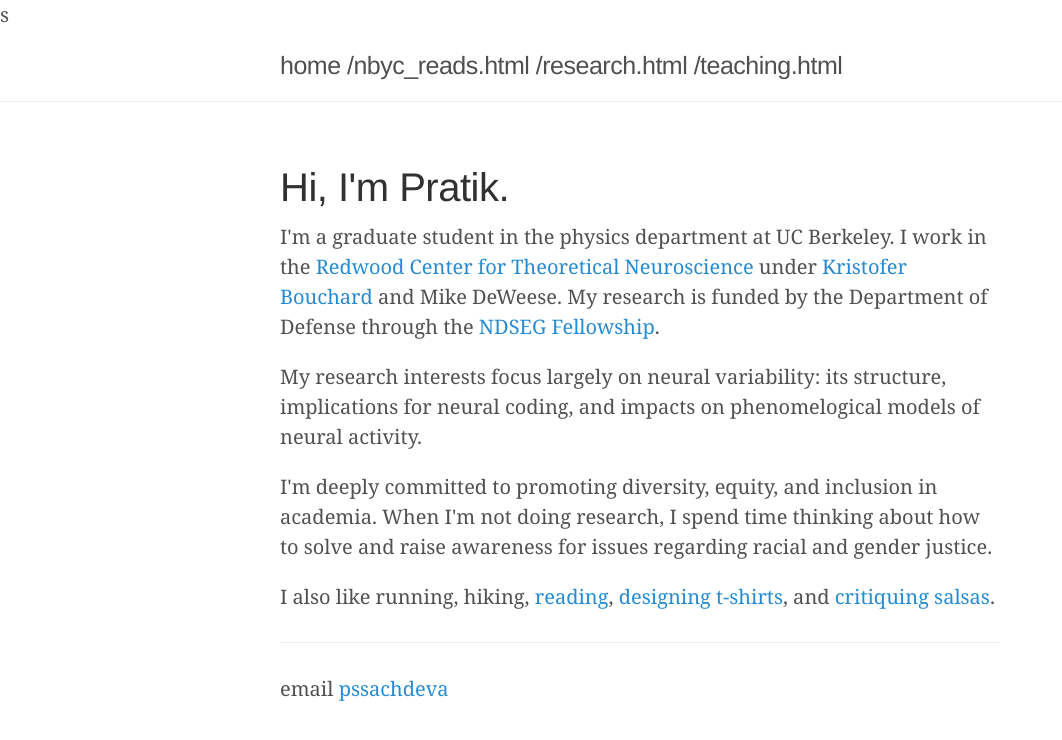
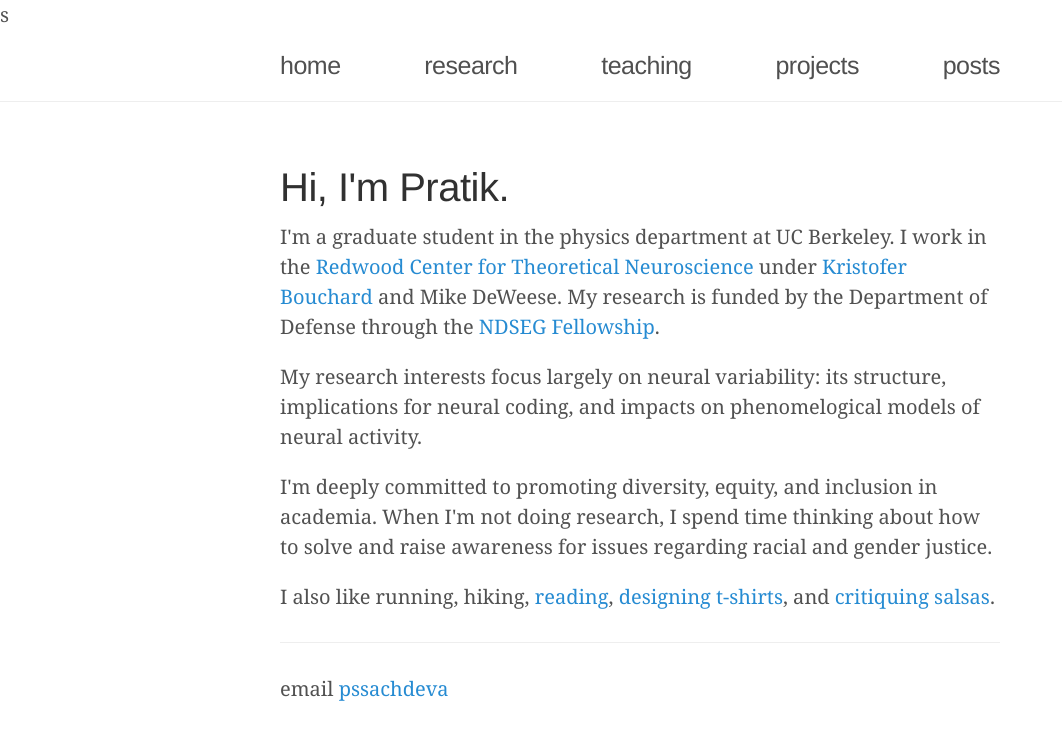
Before and after one commit to pssachdeva/pssachdeva.github.io, a Jekyll site: the page built from index.html, in a window 1280 px wide. Shown: the top 740 px of the page, without its empty margins (0-1062 px from the left). Built offline with Jekyll 4.4.1, drawn with Linux system fonts in a browser that asks for light colours; the list of posts is cut into pages by our own code.

Commit message:
masthead

```diff
--- a/_layouts/default.html
+++ b/_layouts/default.html
@@ -13,16 +13,12 @@
       <div class="masthead">
         <div class="container">
           <h3 class="masthead-title">
-            <div text-align="justify">
-            <a href="{{ site.baseurl }}/" title="Home">home</a>
-            {% for node in pages_list %}
-              {% if node.title != null %}
-                {% if node.layout == "page" %}
-                  <a id='lowercase' href="{{ node.url }}">{{ node.url }}</a>
-                {% endif %}
-              {% endif %}
-            {% endfor %}
-            </div>
+            <ul id="masthead">
+              <li><a href="{{ site.baseurl }}/" title="Home">home</a></li>
+              <li><a href="/research.html">research</a></li>
+              <li><a href="/teaching.html">teaching</a></li>
+              <li>projects</li>
+              <li>posts</li>
           </h3>
         </div>
       </div>
--- a/public/css/text.css
+++ b/public/css/text.css
@@ -2,6 +2,13 @@
 	text-transform: lowercase;
 }
 
+ul {
+	list-style: none;
+	padding: 0;
+	margin: 0;
+}
+
 #masthead {
-	text-align: justify;
+	display: flex;
+	justify-content: space-between;
 }
```
